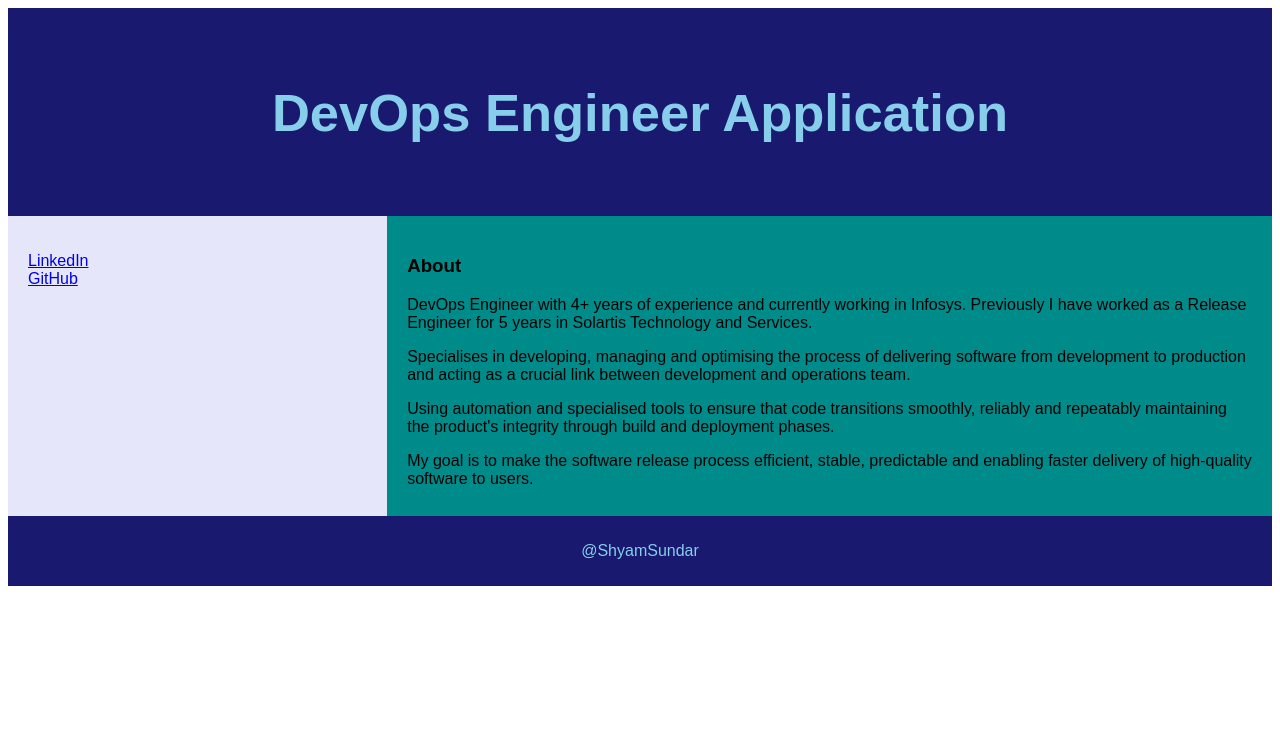
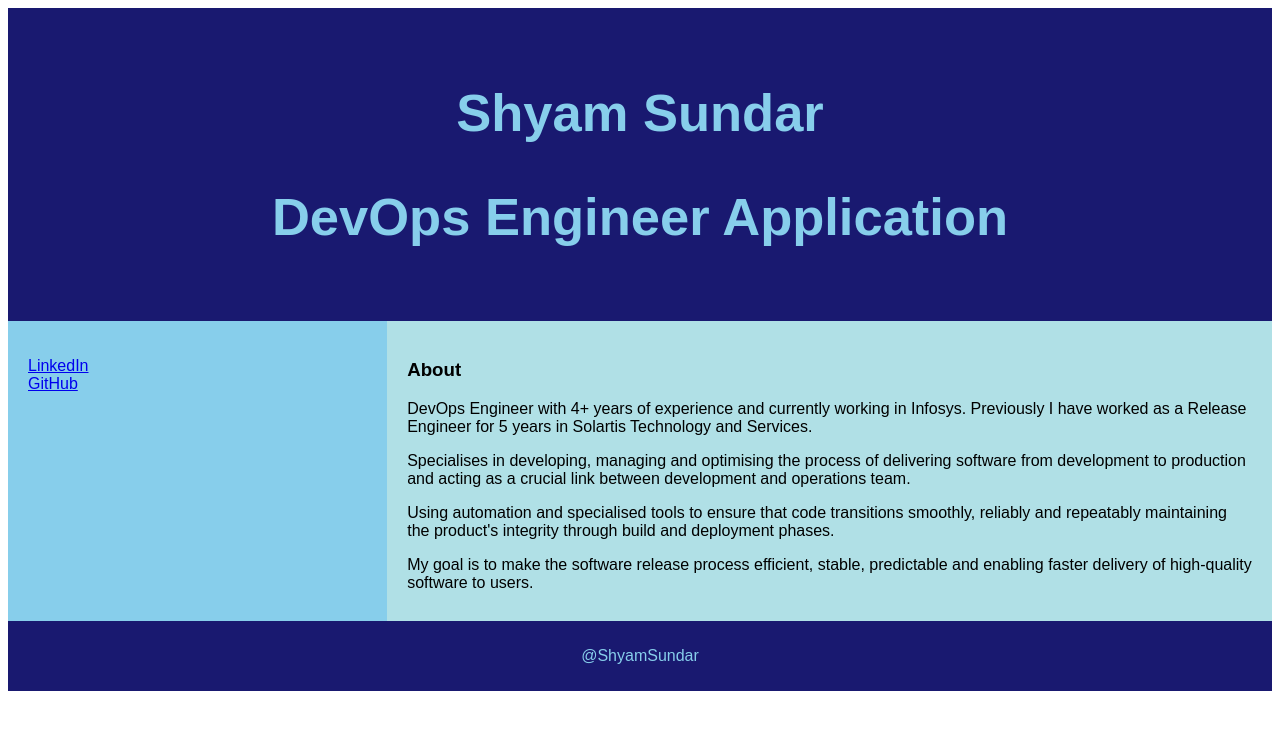
Before and after one commit to ShyamBaz/Docker, a Django app: page /demo/ in a window 1280 px wide. Shown: the top 730 px of the page. Run offline with Django 4.2, Linux system fonts and the light colour scheme.

Commit message:
Updated docker file

```diff
--- a/python-multi-stage-docker-build/devops/demo/templates/demo_site.html
+++ b/python-multi-stage-docker-build/devops/demo/templates/demo_site.html
@@ -1,7 +1,7 @@
 <!DOCTYPE html>
 <html lang="en">
 <head>
-<title>CSS Template</title>
+<title>DevOps Profile</title>
 <meta charset="utf-8">
 <meta name="viewport" content="width=device-width, initial-scale=1">
 <style>
@@ -27,7 +27,7 @@ nav {
   float: left;
   width: 30%;
   height: 300px; /* only for demonstration, should be removed */
-  background: #E6E6FA;
+  background: #87CEEB;
   padding: 20px;
 }
 
@@ -41,7 +41,7 @@ article {
   float: left;
   padding: 20px;
   width: 70%;
-  background-color: #008B8B;
+  background-color: #B0E0E6;
   height: 300px; /* only for demonstration, should be removed */
 }
 
@@ -73,13 +73,14 @@ footer {
 
 
 <header>
+  <h2>Shyam Sundar</h2>
   <h2>DevOps Engineer Application</h2>
 </header>
 
 <section>
   <nav>
     <ul>
-      <li><a href="www.linkedin.com/in/shyam-sundar-devops-engineer/">LinkedIn</a></li>
+      <li><a href="https://www.linkedin.com/in/shyam-sundar-devops-engineer/">LinkedIn</a></li>
       <li><a href="https://github.com/ShyamBaz">GitHub</a></li>
     </ul>
   </nav>
```
Also changed, not shown: 1 other file.
